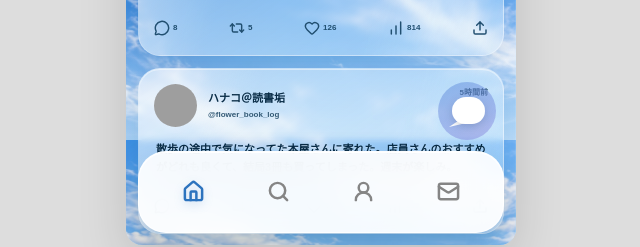
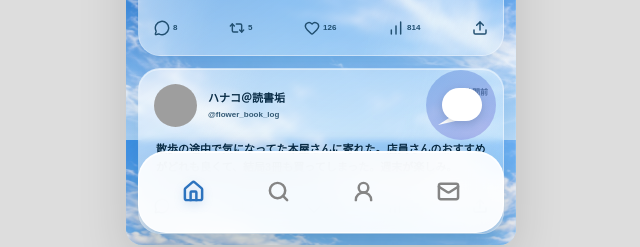
Before and after one commit to awo080558-dot/sora-social-apuri, a Next.js app: page / in a window 1280 px wide. Shown: the part 537-784 px from the top of the page, without its empty margins (319-959 px from the left). Built offline with nearby package versions, Linux system fonts and the light colour scheme; grey boxes are pictures that could not be loaded.

Commit message:
Enlarge timeline compose button

```diff
--- a/app/globals.css
+++ b/app/globals.css
@@ -476,7 +476,7 @@
   -webkit-backdrop-filter:blur(16px);
 }
 .main-nav button{gap:2px;align-content:center}.main-nav button span{display:block;font-size:7px;font-weight:700;letter-spacing:.04em}.sora-app:has(>.timeline-area)>.main-nav svg{width:23px;height:23px;fill:none}.sora-app:has(>.timeline-area)>.main-nav button.active{color:#2c73be}.sora-app:has(>.timeline-area)>.main-nav button.active svg{filter:drop-shadow(0 3px 5px rgba(44,115,190,.22))}
-.sora-app:has(>.timeline-area)>.new-post{right:20px;bottom:105px;width:58px;height:58px}.sora-app:has(>.timeline-area)>.new-post:before{left:14px;top:15px;width:33px;height:27px}.sora-app:has(>.timeline-area)>.new-post:after{left:11px;top:33px;width:18px;height:12px}
+.sora-app:has(>.timeline-area)>.new-post{right:20px;bottom:105px;width:70px;height:70px}.sora-app:has(>.timeline-area)>.new-post:before{left:16px;top:18px;width:40px;height:33px;border-radius:18px 18px 17px 17px}.sora-app:has(>.timeline-area)>.new-post:after{left:12px;top:41px;width:22px;height:14px}
 
 .theme-cloudy:has(>.timeline-area){--sky-ink:#2f4455}.theme-rainy:has(>.timeline-area){--sky-ink:#173d60}.theme-storm:has(>.timeline-area){--sky-ink:#263149}
 @media(prefers-reduced-motion:reduce){.sora-app:has(>.timeline-area)>.weather-tabs button,.sky-summary-mark .search-rain-drop{transition:none;animation:none}}
```
